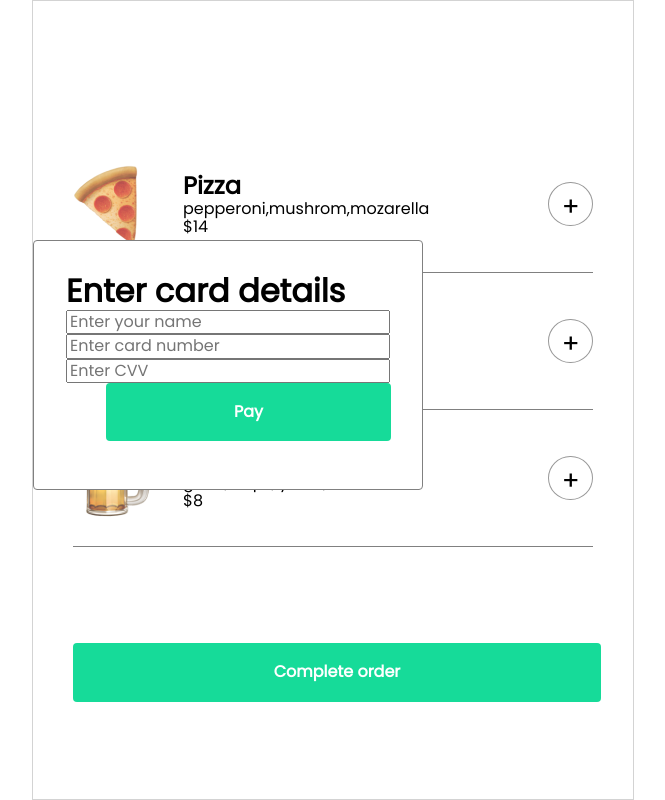
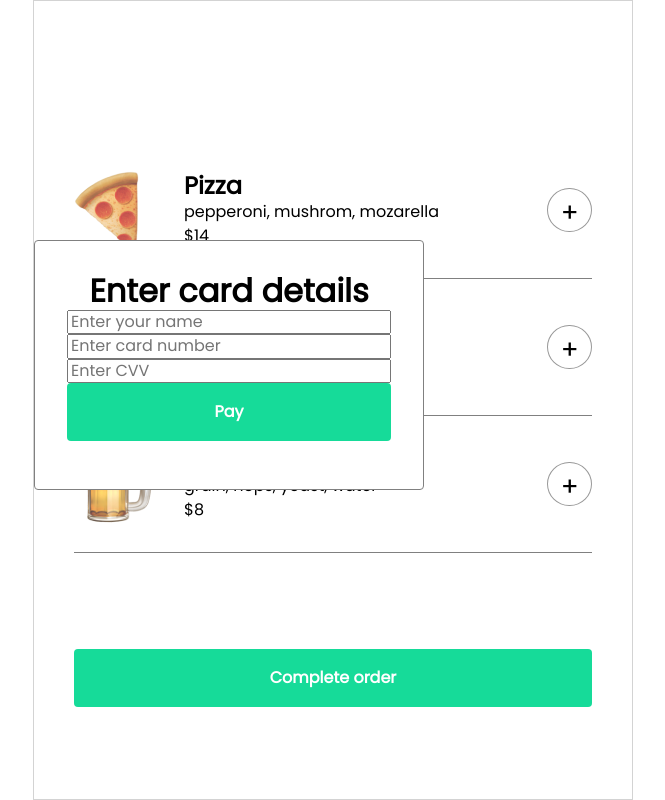
Before and after one commit to Mitlosh/restautant-ordering-app, a website built with Vite: page index.html in a window 1280 px wide. Both pictures are taken after a click on the button "Complete order". Shown: the whole page, without its empty margins (307-972 px from the left). Built offline with nearby package versions, Linux system fonts and the light colour scheme; files whose address does not match are found by name.

Commit message:
update index

```diff
--- a/data.js
+++ b/data.js
@@ -17,7 +17,7 @@ export const menuArray = [
     },
         {
         name: "Beer",
-        ingredients: ["grain, hops, yeast, water"],
+        ingredients: ["grain", "hops", "yeast", "water"],
         price: 8,
         image: "/images/item-graphic-3.png",
         amount: 1,
--- a/index.css
+++ b/index.css
@@ -1,3 +1,7 @@
+* {
+    box-sizing: border-box;
+}
+
 body {
     margin: 0 auto;
     font-family: 'Poppins', sans-serif;
@@ -19,10 +23,12 @@ h1 {
 
 p {
     font-size: 1rem;
+    line-height: 1.5em;
 }
 
-.button {
+button {
     cursor: pointer;
+    display: inline-block;
 }
 
 header {
@@ -58,7 +64,7 @@ header {
     padding: 5px 12px;
 }
 .section button:hover{
-    transform: scale(1.2);
+    transform: scale(1.1);
     background-color: whitesmoke;
 }
 
@@ -82,6 +88,7 @@ header {
     font-size: 12px;
     padding-left: 20px;
     color: #bbb;
+    cursor: pointer;
 }
 
 .total-price{
@@ -92,9 +99,9 @@ header {
 
 .complete-order-btn{
     font-weight: bold;
-    width: 88%;
+    width: 100%;
     padding: 20px 0;
-    margin: 0 40px;
+    /* margin: 0 40px; */
     color: white;
     background-color: #16DB99;
     border: none;
@@ -113,7 +120,8 @@ header {
 }
 
 .pay-details {
-    display: grid;
+    display: flex;
+    flex-direction: column;
     justify-content: center;
     align-items: center;
 
--- a/index.html
+++ b/index.html
@@ -21,7 +21,9 @@
         <!-- order counting -->
     </div>
 
-    <button class="button complete-order-btn">Complete order</button>
+    <div class="container">
+        <button class="complete-order-btn">Complete order</button>
+    </div>
 
     <div class="hidden pay-form">
         <form class="pay-details">
@@ -29,7 +31,7 @@
             <input type="text" placeholder="Enter your name" />
             <input type="text" placeholder="Enter card number" />
             <input type="text" placeholder="Enter CVV" />
-            <button class="button complete-order-btn">Pay</button>
+            <button class="complete-order-btn">Pay</button>
         </form>
     </div>
     <script src="index.js" type="module"></script>
--- a/index.js
+++ b/index.js
@@ -55,7 +55,7 @@ function getOrderHtml() {
         orderHtml += `
         <div class="order-detail">
             <h2>${item.name} ${item.amount}
-                <span data-remove=${item.id} class="button remove-btn">
+                <span data-remove=${item.id} class="remove-btn">
                     remove
                 </span>
             </h2>
@@ -96,11 +96,11 @@ function getMenuHtml(){
                 <img class="food-img" src="${meal.image}" alt="pizza-img">
                 <div>
                     <h2>${meal.name}</h2>
-                    <p>${meal.ingredients}</p>
+                    <p>${meal.ingredients.join(', ')}</p>
                     <p>$${meal.price}</p>
                 </div>
             </div>
-            <button class="button" data-btn="${meal.id}">+</button>
+            <button data-btn="${meal.id}">+</button>
         </div>
     </div>
         `
```
